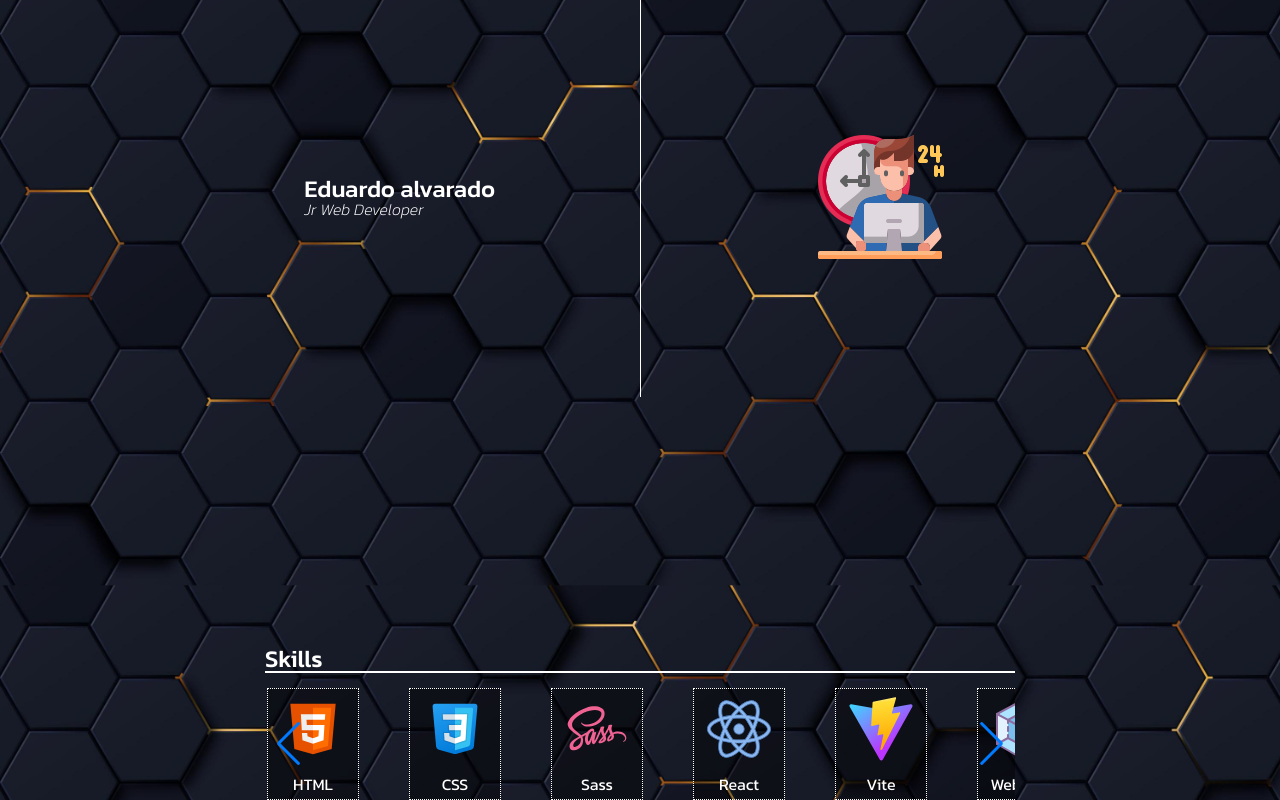
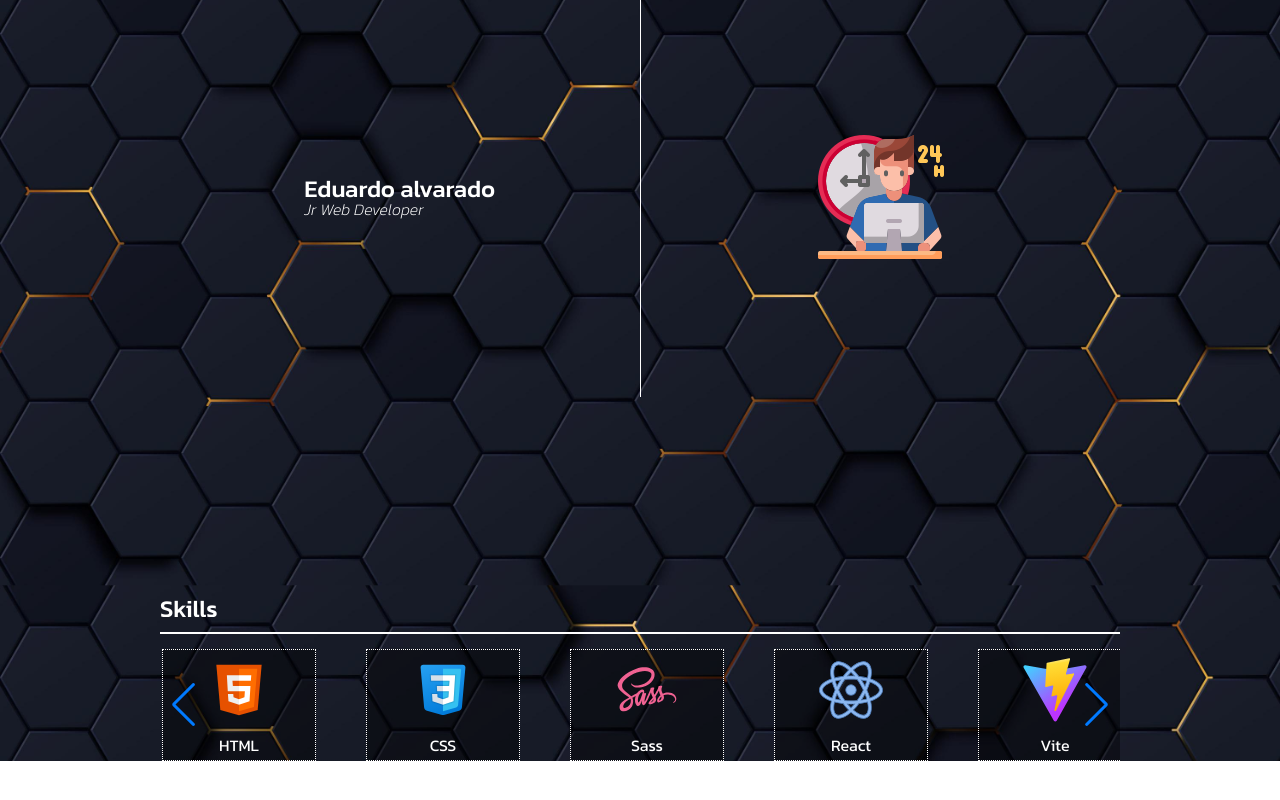
Before and after one commit to ealvara6/portfolio, a React (Vite) app: page / in a window 1280 px wide. Shown: the part 268-1068 px from the top of the page. After the commit the page ends 1029 px from the top, so only its background shows below. Built offline with nearby package versions, Linux system fonts and the light colour scheme.

Commit message:
Move skills component to seperate folder

```diff
--- /dev/null
+++ b/src/components/Animations/Animations.styles.tsx
@@ -0,0 +1,31 @@
+import { keyframes, styled } from 'styled-components';
+
+const lineOutHeight = keyframes`
+  from {
+    height: 0px;
+  }
+
+  to {
+    height: 50vh;
+  }
+`;
+
+const lineOutWidth = keyframes`
+  from {
+    width: 0%;
+  }
+
+  to {
+    width: 100%;
+  }
+`;
+
+export const Line = styled.div<{ $horizontal?: boolean }>`
+  height: ${(props) => (props.$horizontal ? '2px' : '0px')};
+  width: ${(props) => (props.$horizontal ? '0px' : '2px')};
+  background-color: white;
+  animation: ${(props) => (props.$horizontal ? lineOutWidth : lineOutHeight)} 1s;
+  animation-fill-mode: forwards;
+`;
+
+export const SlideUp = styled.div``;
--- a/src/components/Home/Home.styles.tsx
+++ b/src/components/Home/Home.styles.tsx
@@ -1,25 +1,4 @@
-import { keyframes, styled } from 'styled-components';
-import { Swiper, SwiperSlide } from 'swiper/react';
-
-const lineOutHeight = keyframes`
-  from {
-    height: 0px;
-  }
-
-  to {
-    height: 50vh;
-  }
-`;
-
-const lineOutWidth = keyframes`
-  from {
-    width: 0%;
-  }
-
-  to {
-    width: 100%;
-  }
-`;
+import { styled } from 'styled-components';
 
 const StyledHome = styled.main`
   display: flex;
@@ -27,7 +6,6 @@ const StyledHome = styled.main`
   align-items: center;
   justify-content: center;
   flex-grow: 1;
-  gap: 50px;
 `;
 
 export const Wrapper = styled.div`
@@ -60,44 +38,4 @@ export const Gif = styled.img<{ $expand: boolean }>`
   transition: margin-right 1s linear;
   margin-right: ${(props) => (props.$expand ? '0%' : '150%')};
 `;
-
-export const Line = styled.div<{ $horizontal?: boolean }>`
-  height: ${(props) => (props.$horizontal ? '2px' : '0px')};
-  width: ${(props) => (props.$horizontal ? '0px' : '2px')};
-  background-color: white;
-  animation: ${(props) => (props.$horizontal ? lineOutWidth : lineOutHeight)} 1s;
-  animation-fill-mode: forwards;
-`;
-
-export const StyledSkills = styled.div`
-  display: flex;
-  flex-direction: column;
-  gap: 15px;
-  width: 90%;
-  max-width: 750px;
-`;
-
-export const SkillsWrapper = styled(Swiper)`
-  width: 100%;
-`;
-
-export const Skill = styled(SwiperSlide)`
-  background-color: rgba(0, 0, 0, 0.4);
-  display: flex;
-  align-items: center;
-  justify-content: center;
-  flex-direction: column;
-  height: 110px;
-  gap: 15px;
-  border: 1px dotted white;
-  cursor: pointer;
-`;
-
-export const SkillIcon = styled.div<{ $icon: string }>`
-  background-image: url(${(props) => props.$icon});
-  width: 64px;
-  height: 64px;
-  background-size: contain;
-`;
-
 export default StyledHome;
--- a/src/components/Home/Home.tsx
+++ b/src/components/Home/Home.tsx
@@ -1,6 +1,6 @@
 import StyledHome from './Home.styles';
 import Intro from './Intro';
-import Skills from './Skills';
+import Skills from '../Skills/Skills';
 
 export default function Home() {
   return (
--- a/src/components/Home/Intro.tsx
+++ b/src/components/Home/Intro.tsx
@@ -1,8 +1,9 @@
 import { useState } from 'react';
 import Header, { SubHeader } from '../Headers';
 import {
-  StyledIntro, Wrapper, Line, Gif, LeftSection,
+  StyledIntro, Wrapper, Gif, LeftSection,
 } from './Home.styles';
+import { Line } from '../Animations/Animations.styles';
 import programmingIcon from '../../assets/working.png';
 
 export default function Intro() {
--- /dev/null
+++ b/src/components/Skills/Skills.styles.tsx
@@ -0,0 +1,52 @@
+import { keyframes, styled } from 'styled-components';
+import { Swiper, SwiperSlide } from 'swiper/react';
+import Header from '../Headers';
+
+const slideUp = keyframes`
+  from { top: 100% }
+
+  to { top: 0% }
+`;
+
+export const StyledSkills = styled.div`
+  display: flex;
+  flex-direction: column;
+  gap: 15px;
+  width: 90%;
+  max-width: 75vw;
+`;
+
+export const SkillsWrapper = styled(Swiper)`
+  align-self: center;
+  width: 100%;
+`;
+
+export const Skill = styled(SwiperSlide)`
+  background-color: rgba(0, 0, 0, 0.4);
+  display: flex;
+  align-items: center;
+  justify-content: center;
+  flex-direction: column;
+  height: 110px;
+  gap: 15px;
+  border: 1px dotted white;
+  cursor: pointer;
+`;
+
+export const SkillIcon = styled.div<{ $icon: string }>`
+  background-image: url(${(props) => props.$icon});
+  width: 64px;
+  height: 64px;
+  background-size: contain;
+`;
+
+export const SkillHeaderWrapper = styled.div`
+  position: relative;
+  height: 20px;
+  overflow: hidden;
+`;
+
+export const SkillHeader = styled(Header)`
+  position: absolute;
+  animation: ${slideUp} 1s;
+`;
--- a/src/components/Home/Skills.tsx
+++ b/src/components/Skills/Skills.tsx
@@ -3,15 +3,15 @@ import {
 } from 'swiper/modules';
 import { v4 as uuid4 } from 'uuid';
 import data from './skills.json';
+import { Line } from '../Animations/Animations.styles';
 import {
-  SkillsWrapper, Skill, SkillIcon, StyledSkills, Line,
-} from './Home.styles';
+  SkillsWrapper, Skill, SkillIcon, StyledSkills, SkillHeaderWrapper, SkillHeader,
+} from './Skills.styles';
 
 import 'swiper/css';
 import 'swiper/css/navigation';
 import 'swiper/css/autoplay';
 import 'swiper/css/free-mode';
-import Header from '../Headers';
 
 export default function Skills() {
   const skills = data.map((skill) => (
@@ -22,22 +22,24 @@ export default function Skills() {
   ));
   return (
     <StyledSkills>
-      <Header>
-        Skills
-        <Line $horizontal />
-      </Header>
+      <SkillHeaderWrapper>
+        <SkillHeader>Skills</SkillHeader>
+      </SkillHeaderWrapper>
+      <Line $horizontal />
       <SkillsWrapper
         modules={[Navigation, A11y, Autoplay, FreeMode]}
         navigation
         spaceBetween={50}
-        slidesPerView={5}
+        slidesPerView={2}
         loop
         autoplay
         freeMode
         breakpoints={{
-          100: {
-            width: 650,
+          1030: {
             slidesPerView: 5,
+          },
+          700: {
+            slidesPerView: 3,
           },
         }}
       >
```
Also changed, not shown: src/components/Skills/skills.json (renamed from src/components/Home/skills.json).
